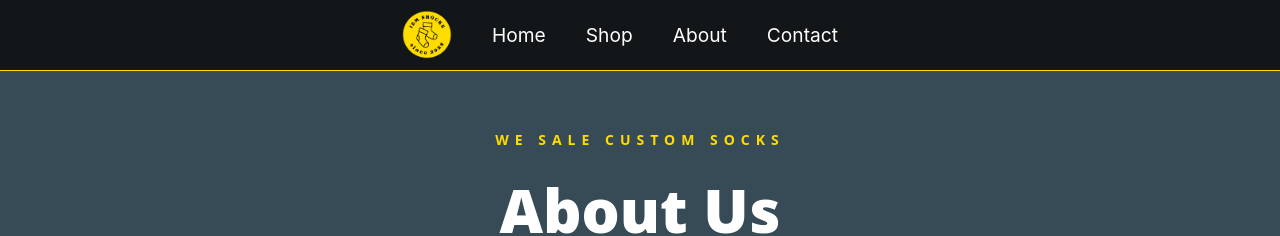
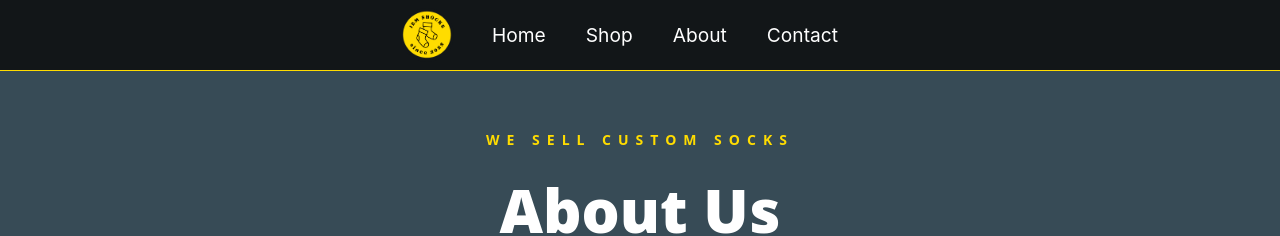
Before and after one commit to Yorrryiii/JEM_Shocks, a React (Create React App) app in the folder jem_shocks/: page /about in a window 1280 px wide. Shown: the top 236 px of the page. Built offline with nearby package versions, Linux system fonts and the light colour scheme; a web font is replaced by a local one.

Commit message:
no me acuerdo que he cambiado

```diff
--- a/jem_shocks/src/components/About.jsx
+++ b/jem_shocks/src/components/About.jsx
@@ -16,7 +16,7 @@ export class About extends Component {
                 </div>
                 {/*Header*/}
                 <div id='introduccion'>
-                    <h5 id='sale'>WE SALE CUSTOM SOCKS</h5>
+                    <h5 id='sale'>WE SELL CUSTOM SOCKS</h5>
                     <h1 id='aboutus'>About Us</h1>
                 </div>
                 {/*Web Content*/}
--- a/jem_shocks/src/components/styles/About.css
+++ b/jem_shocks/src/components/styles/About.css
@@ -26,7 +26,7 @@
     color: #ffdc00;
     font-family:'Open Sans', sans-serif;
     /* Espaciado entre las letras */
-    letter-spacing: 6px;
+    letter-spacing: 7px;
     font-size: 14px;
 }
 
--- a/jem_shocks/src/components/styles/Navbar.css
+++ b/jem_shocks/src/components/styles/Navbar.css
@@ -31,7 +31,7 @@ img{
     width: 50px;
     outline: 2.5px solid #121618;
     cursor: pointer;
-    transition: 0.3s;
+    transition: 0.2s;
  }
  img:hover {
     outline:3px solid #ffc800;
```
